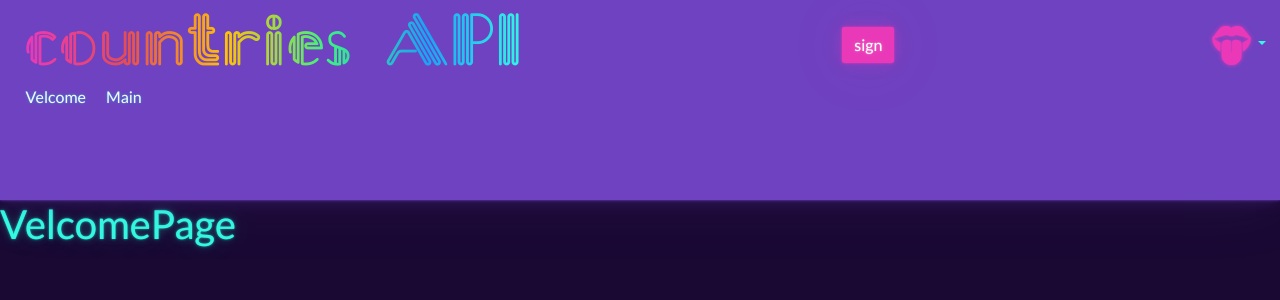
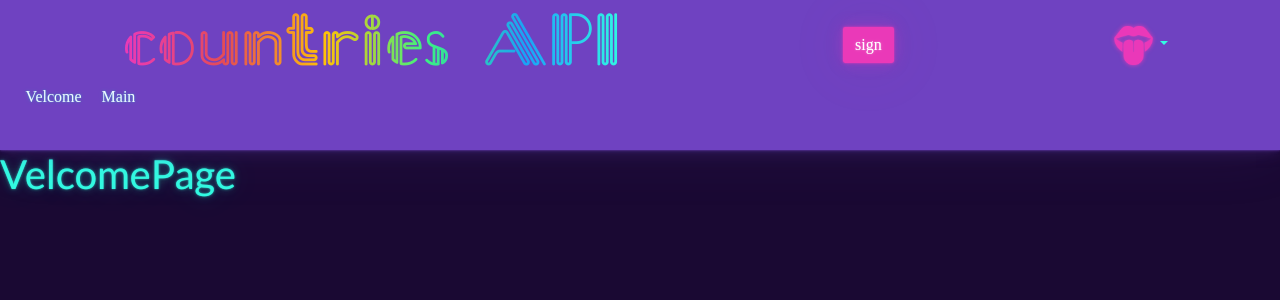
Before and after one commit to avshir/graphiql-app, a React (Vite) app in the folder graphiql-app/: page /velcome in a window 1280 px wide. Shown: the top 300 px of the page. Built offline with nearby package versions, Linux system fonts and the light colour scheme; a web font is replaced by a local one.

Commit message:
fix: change styles for header

```diff
--- a/graphiql-app/src/components/header/header-style.scss
+++ b/graphiql-app/src/components/header/header-style.scss
@@ -4,12 +4,16 @@
   width: 100%;
   padding: 5px 2%;
   box-shadow: 0 0 2px rgba(111, 66, 193, 0.9), 0 0 4px rgba(111, 66, 193, 0.4), 0 0 1rem rgba(111, 66, 193, 0.3), 0 0 4rem rgba(111, 66, 193, 0.1);
+  font-family: 'PoiretOne';
 }
 
 .header-content {
   display: flex;
-  justify-content: space-between;
+  justify-content: space-around;
   align-items: center;
+  flex-wrap: wrap;
+  gap: 20px;
+  row-gap: 0;
 }
 
 .nav-menu {
--- a/graphiql-app/src/components/header/header.tsx
+++ b/graphiql-app/src/components/header/header.tsx
@@ -13,7 +13,7 @@ interface HeaderProps {
 }
 
 export default function Header({ scrollY, offsetY }: HeaderProps) {
-  const heightSizes = [200, 100];
+  const heightSizes = [150, 115];
   const height = useTransform(scrollY, offsetY, heightSizes);
 
   return (
```
